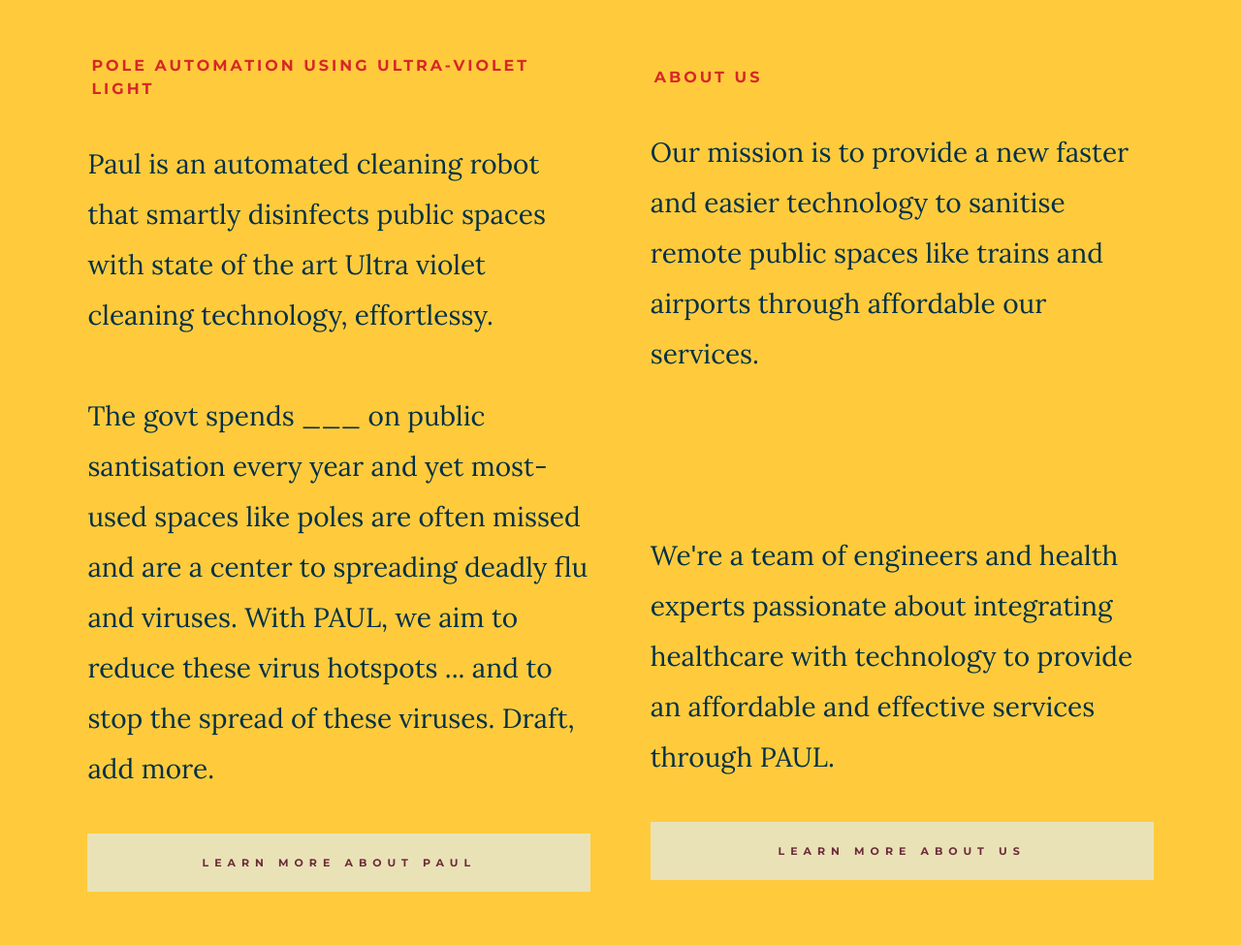
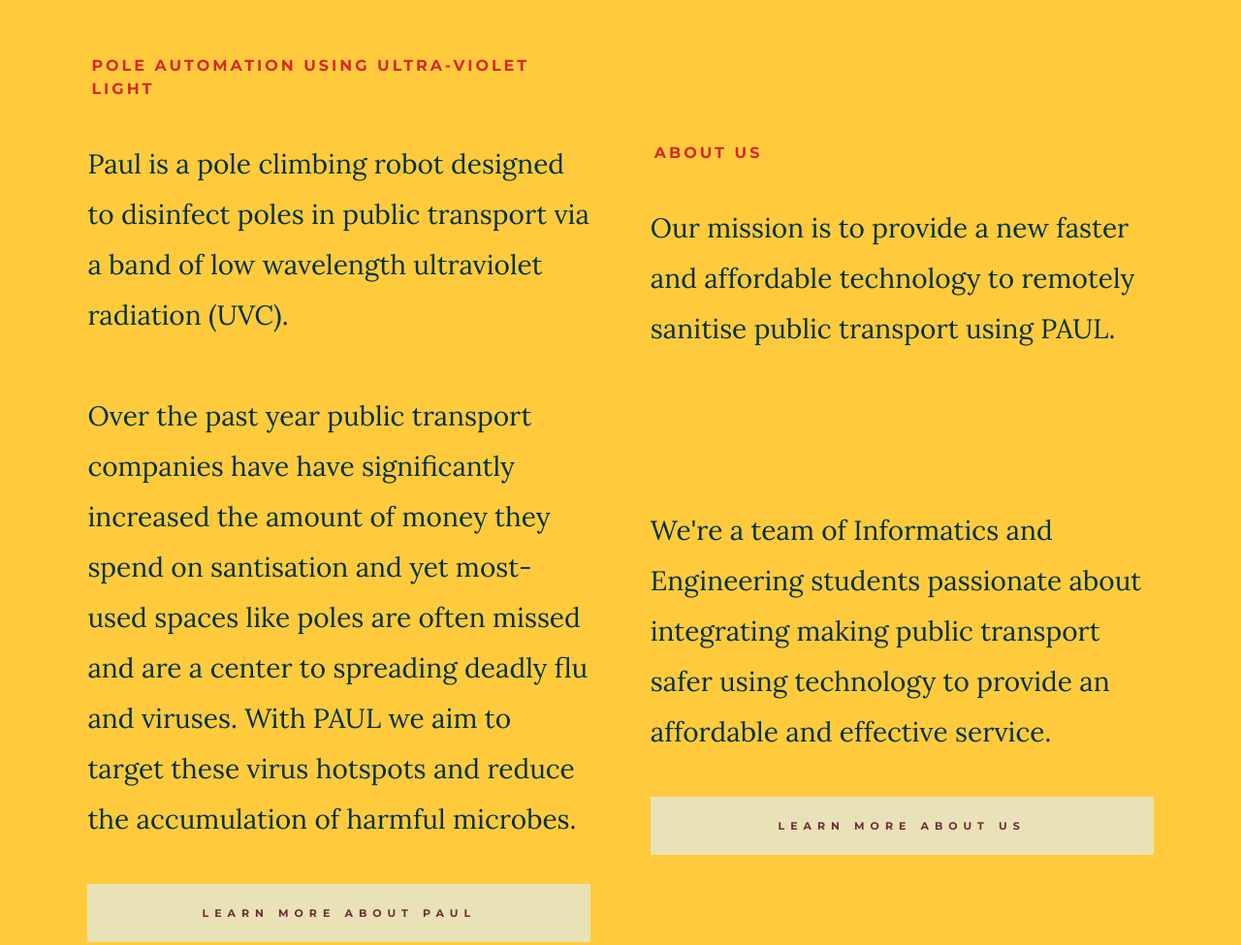
Before and after one commit to SDP-Team-6/sdp-team-6.github.io, a plain HTML site: page index.html in a window 1280 px wide. Shown: the part 960-1935 px from the top of the page at 97% size. Drawn offline with nearby package versions, Linux system fonts and the light colour scheme.

Commit message:
Update index.html

```diff
--- a/index.html
+++ b/index.html
@@ -98,12 +98,13 @@
             <div class="column large-half medium-full">
                 <h3 class="subhead">Pole Automation Using Ultra-Violet Light</h3>
                 <p class="lead">
-                    Paul is an automated cleaning robot that smartly disinfects
-                    public spaces with state of the art Ultra violet cleaning technology, effortlessy.
+                    Paul is a pole climbing robot designed to disinfect poles in public transport
+                    via a band of low wavelength ultraviolet radiation (UVC).
                     <br> <br>
-                    The govt spends ___ on public santisation every year and yet most-used spaces like
-                    poles are often missed and are a center to spreading deadly flu and viruses. With PAUL,
-                    we aim to reduce these virus hotspots ... and to stop the spread of these viruses. Draft, add more.
+                    Over the past year public transport companies have have significantly increased the amount
+                    of money they spend on santisation and yet most-used spaces like poles are often missed and
+                    are a center to spreading deadly flu and viruses. With PAUL we aim to target these virus
+                    hotspots and reduce the accumulation of harmful microbes.
                 </p>
                 <a href="system.html" class="btn btn--primary btn--about">Learn more about PAUL</a>
             </div>
@@ -111,11 +112,11 @@
             <div class="column large-half medium-full">
                 <h3 class="subhead">About Us</h3>
                 <p class="lead">
-                    Our mission is to provide a new faster and easier technology to sanitise
-                    remote public spaces like trains and airports through affordable our services.
+                    Our mission is to provide a new faster and affordable technology to remotely sanitise
+                    public transport using PAUL.
                     <br> <br> <br> <br>
-                    We're a team of engineers and health experts passionate about integrating healthcare with
-                    technology to provide an affordable and effective services through PAUL.
+                    We're a team of Informatics and Engineering students passionate about integrating making
+                    public transport safer using technology to provide an affordable and effective service.
                 </p>
                 <a href="team.html" class="btn btn--primary btn--about">Learn more about us</a>
             </div>
@@ -160,7 +161,7 @@
                         <li class="ss-youtube"><a href="#0">Youtube</a></li>
                     </ul>
                 </div>
-            </div> end column
+            </div>
 
         </div> <!-- series-content -->
 
```
